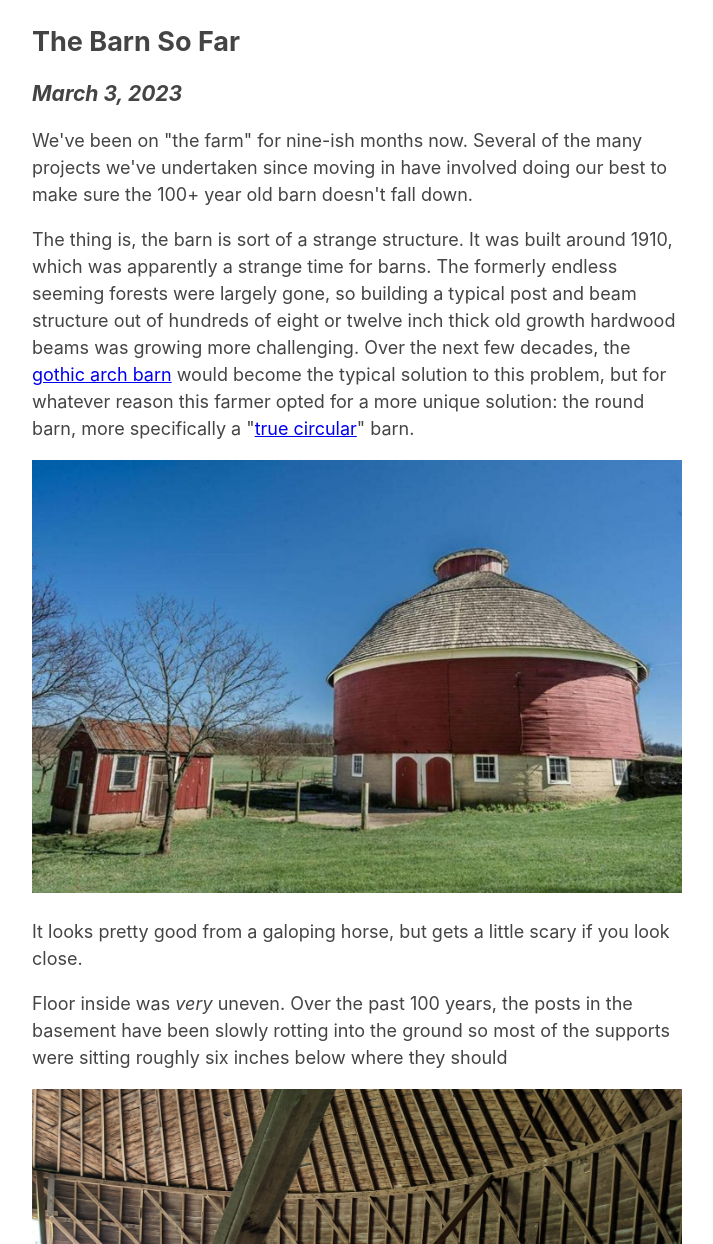
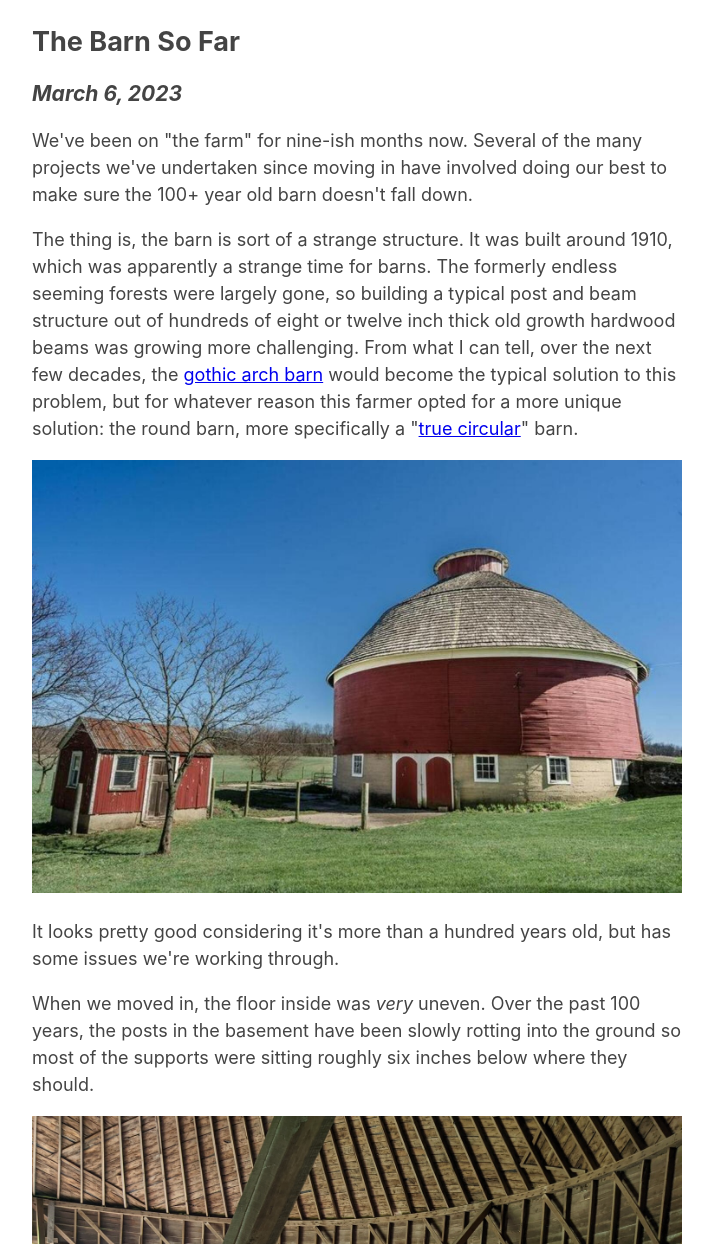
Before and after one commit to g-spaulding/g-spaulding.github.io, a plain HTML site: page theBarnSoFar/theBarnSoFar.html in a window 1280 px wide. Shown: the part 576-1820 px from the top of the page, without its empty margins (283-996 px from the left). Drawn offline with Linux system fonts and the light colour scheme.

Commit message:
Update theBarnSoFar.html

```diff
--- a/theBarnSoFar/theBarnSoFar.html
+++ b/theBarnSoFar/theBarnSoFar.html
@@ -12,17 +12,17 @@
         <img src="resized_long_shot.jpg" alt="round barn through the trees">
 
         <h2>The Barn So Far</h2>
-        <h3 class="date">March 3, 2023</h3>
+        <h3 class="date">March 6, 2023</h3>
         <p>We've been on "the farm" for nine-ish months now.  Several of the many projects we've undertaken since moving in have involved doing our best to make sure the 100+ year old barn doesn't fall down.</p>
 
-        <p>The thing is, the barn is sort of a strange structure.  It was built around 1910, which was apparently a strange time for barns.  The formerly endless seeming forests were largely gone, so building a typical post and beam structure out of hundreds of eight or twelve inch thick old growth hardwood beams was growing more challenging.  Over the next few decades, the <a href=https://en.wikipedia.org/wiki/Gothic-arch_barn>gothic arch barn</a> would become the typical solution to this problem, but for whatever reason this farmer opted for a more unique solution: the round barn, more specifically a "<a href="https://en.wikipedia.org/wiki/Round_barn#True_circular">true circular</a>" barn.</p>
+        <p>The thing is, the barn is sort of a strange structure.  It was built around 1910, which was apparently a strange time for barns.  The formerly endless seeming forests were largely gone, so building a typical post and beam structure out of hundreds of eight or twelve inch thick old growth hardwood beams was growing more challenging.  From what I can tell, over the next few decades, the <a href=https://en.wikipedia.org/wiki/Gothic-arch_barn>gothic arch barn</a> would become the typical solution to this problem, but for whatever reason this farmer opted for a more unique solution: the round barn, more specifically a "<a href="https://en.wikipedia.org/wiki/Round_barn#True_circular">true circular</a>" barn.</p>
 
         <img src="resized_good_side.jpg" alt="the barn's good side">
 
 
-        <p>It looks pretty good from a galoping horse, but gets a little scary if you look close.</p>
+        <p>It looks pretty good considering it's more than a hundred years old, but has some issues we're working through.</p>
 
-        <p>Floor inside was <em>very</em> uneven.  Over the past 100 years, the posts in the basement have been slowly rotting into the ground so most of the supports were sitting roughly six inches below where they should</p>
+        <p>When we moved in, the floor inside was <em>very</em> uneven.  Over the past 100 years, the posts in the basement have been slowly rotting into the ground so most of the supports were sitting roughly six inches below where they should.</p>
 
         <img src="resized_interior_2.jpg" alt="wavy floor">
         <img src="resized_basement_2.jpg" alt="wavy support beams">
@@ -41,7 +41,7 @@
 
         <img src="resized_doorway_repairs_1.jpg" alt="floor repairs">
 
-        <p>Part of this project also included adding some additional support to the ends of the doorway's curved header as the studs along the sides of the door were starting to rot off at the bottom making everything shift.  I used a giant rachet strap to pull the bottom of the original studs back to where they should be before lag bolting 12' 4x4's to their sides to keep everything together.</p>
+        <p>Part of this project also included adding some additional support to the ends of the doorway's curved header as the studs along the sides of the door were starting to rot off at the bottom making everything shift.  I jacked up the header, then used a giant rachet strap to pull the bottom of the original studs back to where they should be before lag bolting 12' 4x4's to their sides to keep everything together.</p>
 
         <img src="resized_doorway_repairs_2.jpg" alt="holding things to gether with a ratchet strap">
 
```
